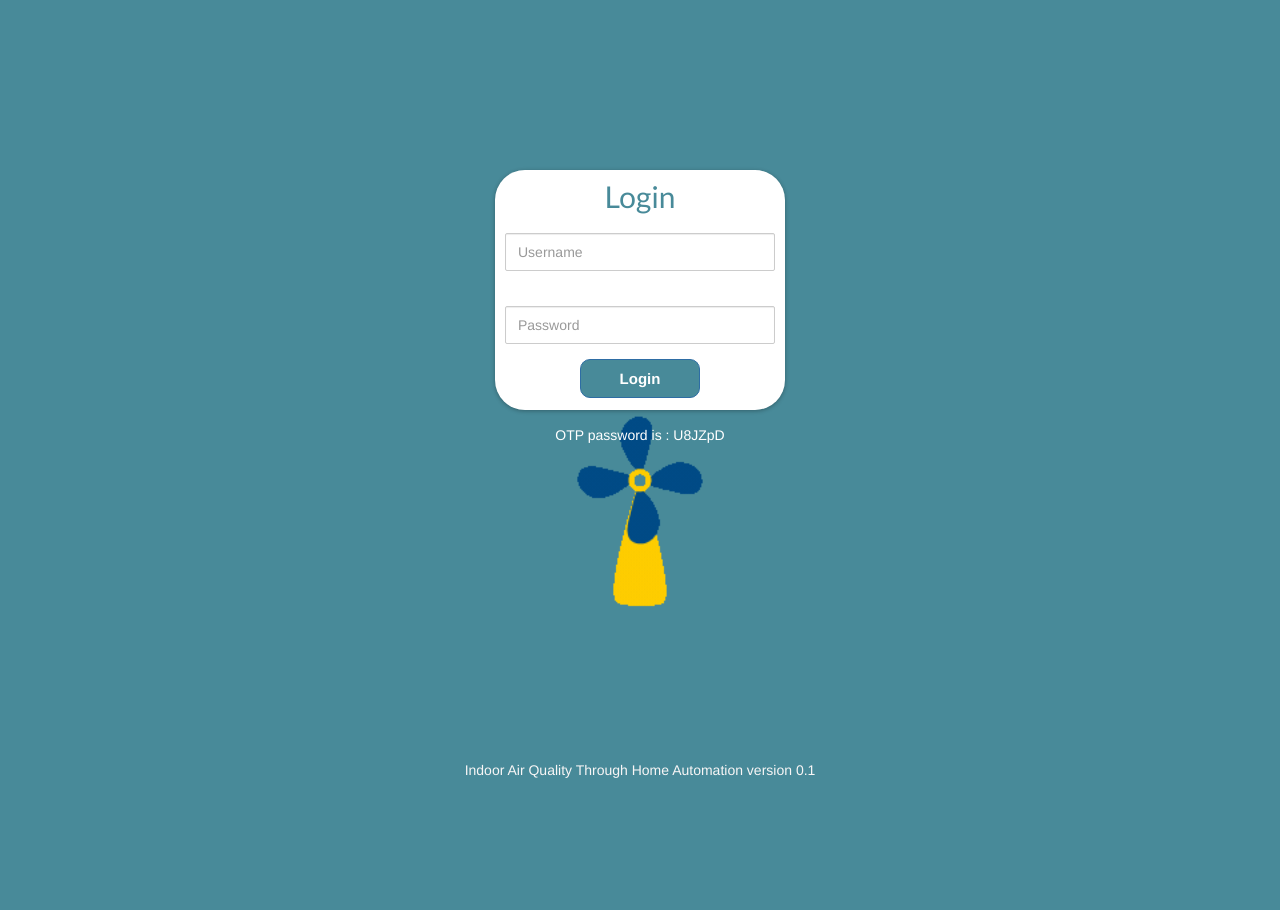
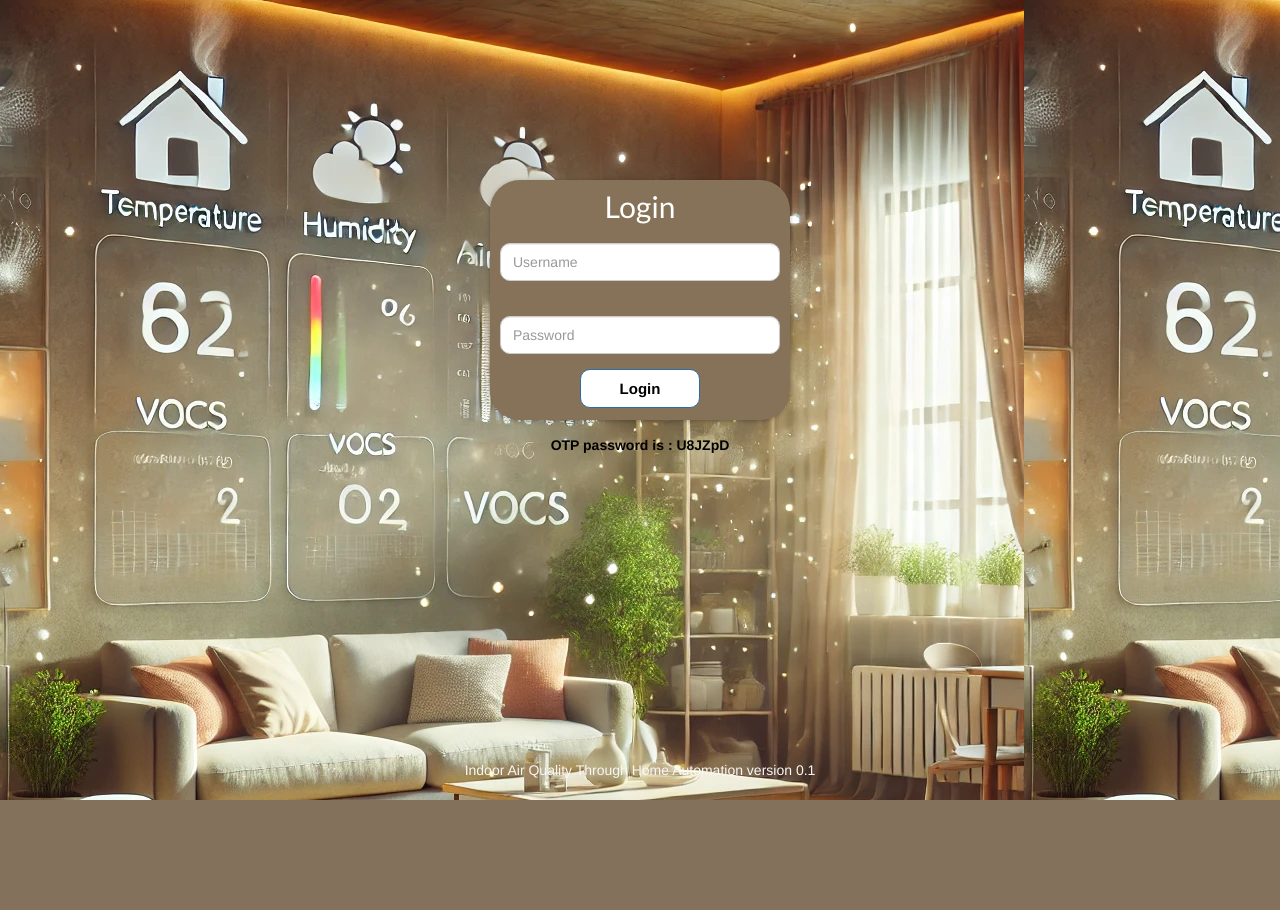
Before and after one commit to shardendu-design/smart-home-automation, a Flask app: a page that uses app/auth/templates/login.html in a window 1280 px wide. After the commit the page ends 800 px from the top, so only its background shows below. Run offline with Flask 3, Linux system fonts and the light colour scheme; parts of the project's set-up code (start-up, migrations or seed data) failed here and were passed over; some libraries are stand-ins or nearby versions; some web fonts are replaced.

Commit message:
change(has): changed entire colour design
* add(has): add image of system in readme

* change(has): changed navnar

* fix(has): fixed dashboard table

* change(has): changed entire color design

```diff
--- a/app/auth/templates/login.html
+++ b/app/auth/templates/login.html
@@ -54,14 +54,9 @@
                 </div>
             </form>
             <div>
-                <p style="color: white; text-align: center;">OTP password is : {{rand_pass}}</p>
+                <p style="color: black; font-weight: bold; text-align: center;">OTP password is : {{rand_pass}}</p>
             </div>
             <!-- <p class="text-center"><a href="{{ url_for('authentication.signup') }}">Signup</a></p>  Corrected redirection link -->
-        </div>
-        <div style="display: flex; justify-content: center; align-items: center; height: 40vh;">
-            <div style="width: 210; height: 500px;">
-                <img src="/static/img/1727545950422.gif" alt="" style="width: 200px;height: 200px;">
-            </div>
         </div>
         <div class="version">
             <p>
--- a/app/static/css/login.css
+++ b/app/static/css/login.css
@@ -8,12 +8,14 @@
 
 } */
 body{
-    background-color: #488A99;
+    /* background-color: #488A99; */
+    background: url('/static/img/background.webp');
+
 }
 .login-form {
-    width: 290px;
+    width: 300px;
     height: 400px;
-    margin: 50px auto;
+    margin: 60px auto;
     position: relative;
     top: 120px;
 
@@ -21,7 +23,7 @@ body{
 }
 .login-form form {
     margin-bottom: 15px;
-    background: white;
+    background: #857259;
     box-shadow: 0px 1px 4px rgba(0, 0, 0, 0.3);
     padding: 10px;
     border-radius: 30px;
@@ -32,6 +34,7 @@ body{
 .login-form h2 {
     margin: 0 0 0px;
     font-family: 'Gill Sans', 'Gill Sans MT', Calibri, 'Trebuchet MS', sans-serif;
+
 }
 .form-control, .btn {
     min-height: 38px;
@@ -42,22 +45,23 @@ body{
     width: 120px;
     font-size: 15px;
     font-weight: bold;
-    background-color: #488A99;
+    background-color: white;
     border-radius: 10px;
     padding: 8px 20px;
-    margin: 0 auto; /* Center the button horizontally */
+    margin: 0 auto;
+    color: black;
 
 }
 
 .version {
     position: fixed;
-    bottom: 10px; /* Closer to the bottom edge */
+    bottom: 10px;
     width: 100%;
     text-align: center;
     font-size: 14px;
     color: #f8f6f6;
     background: transparent;
-    z-index: 1000; /* Higher value to ensure it's above other content */
+    z-index: 1000;
 }
 
 
@@ -65,5 +69,9 @@ body{
     color: white;
 }
 h2 {
-    color: #488A99;
+    color: white;
 }
+
+.form-control {
+    border-radius: 10px;
+}
--- a/app/static/css/prediction.css
+++ b/app/static/css/prediction.css
@@ -13,7 +13,7 @@
     padding: 0px; /* Original padding */
     white-space: nowrap; /* Keep data in single line */
     text-align: center;
-    background: #9fc6ce;
+    background: #ede6dc;
     font-size: 11px; /* Original font size */
   }
 
```
Also changed, not shown: app/static/css/add-new-device.css (+5 -5 lines), app/static/css/contact.css (+7 -6 lines), app/static/css/pick-model.css (+4 -4 lines), app/static/css/styles.css (+11 -12 lines), app/static/img/IMG_4613.jpg (added), app/static/img/background.webp (added), app/static/img/background1.webp (added), 1 other file.
